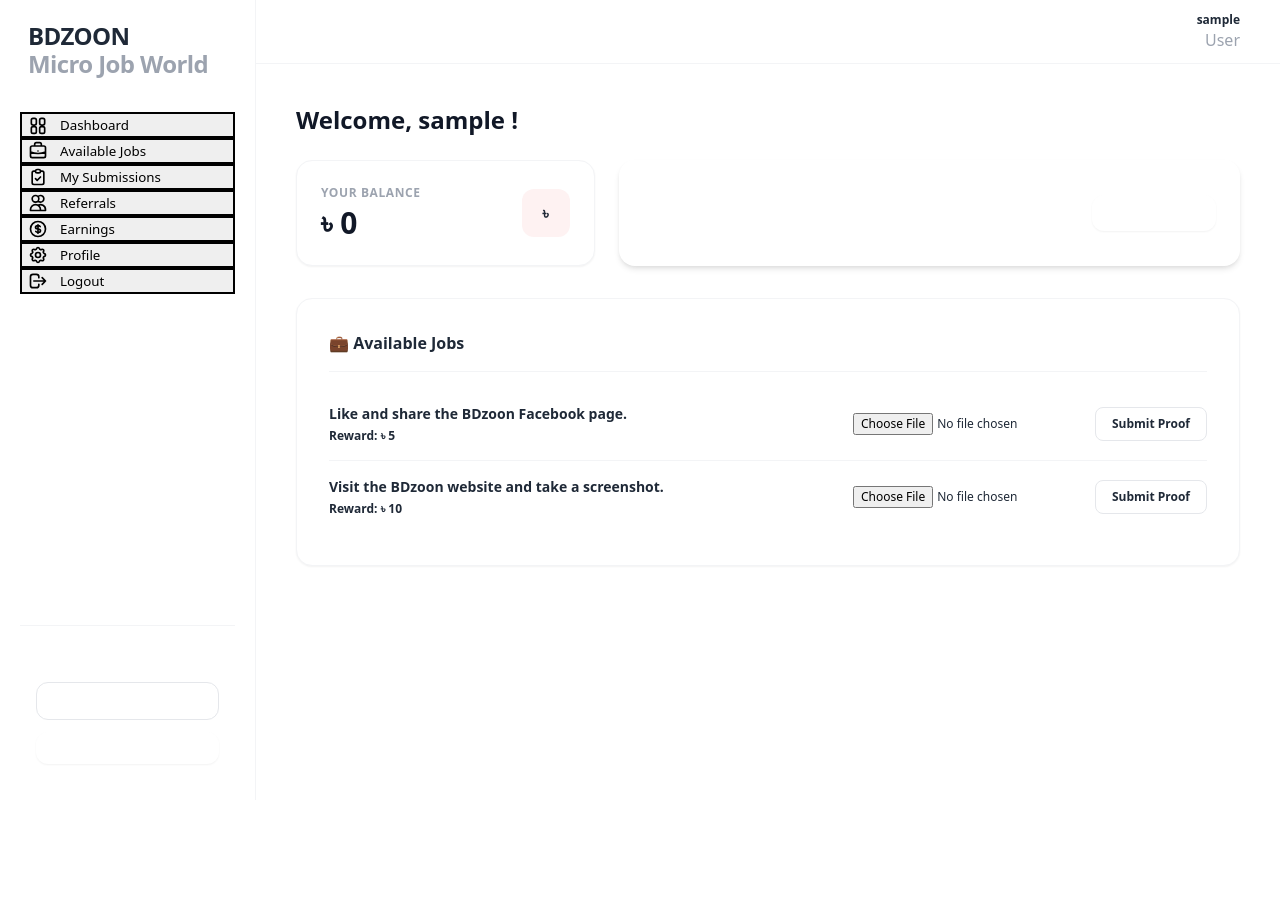
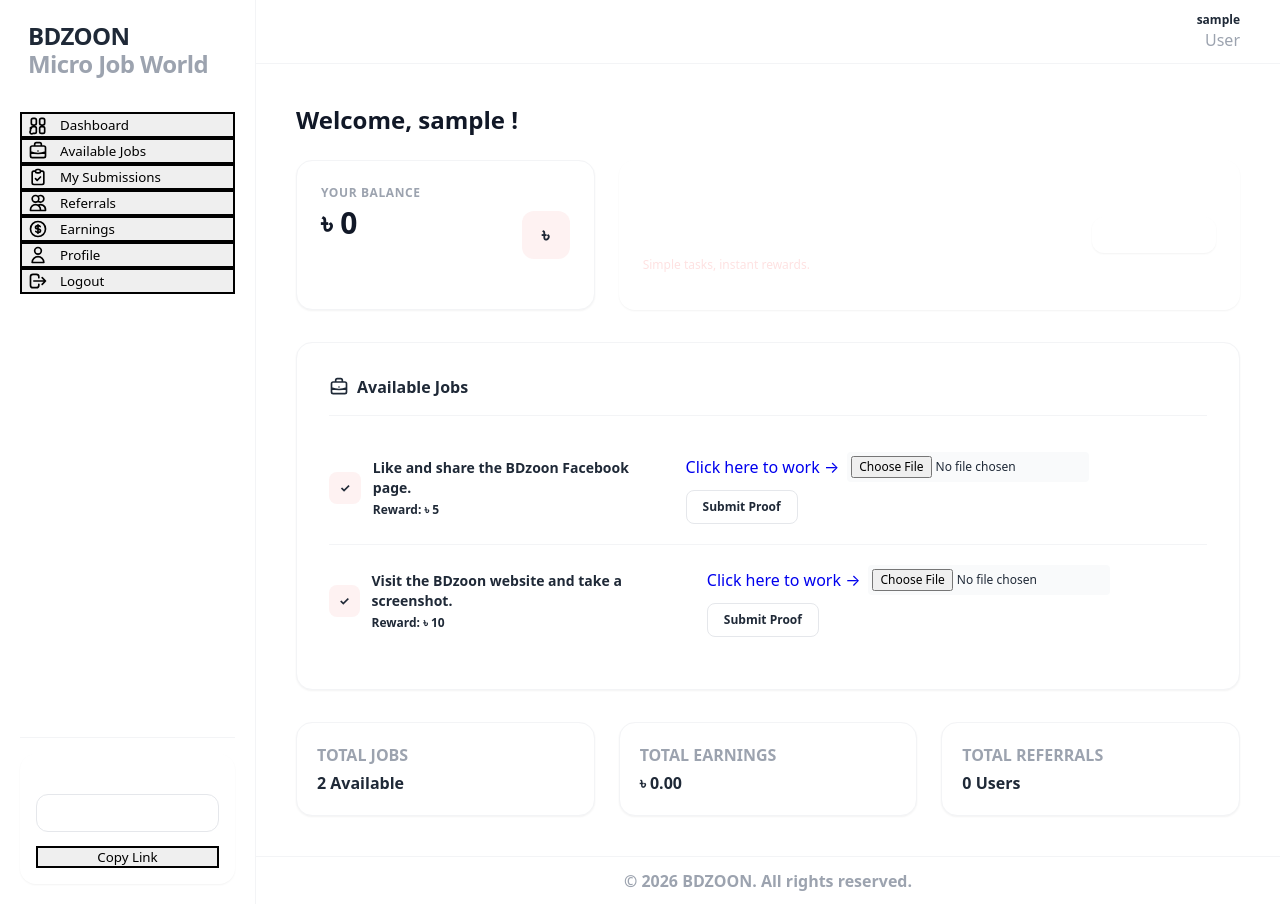
Before and after one commit to mgnasir744/micro-job-world-, a Next.js app: page /dashboard in a window 1280 px wide. Before the commit the page ends 800 px from the top, so only its background shows below. Built offline with nearby package versions, Linux system fonts and the light colour scheme; sample sign-in values are in the browser's storage.

Commit message:
Update dashboard.js

```diff
--- a/pages/dashboard.js
+++ b/pages/dashboard.js
@@ -7,12 +7,12 @@
   const [activeTab, setActiveTab] = useState('Dashboard');
   const [screenshot, setScreenshot] = useState('');
 
-  // ইউজারের এডিটেবল রেঞ্জ
+  // ইউজারের নিজস্ব প্রোফাইল এডিটের রেঞ্জ (নাম, ইউজারনেম, পাসওয়ার্ড)
   const [fullName, setFullName] = useState('');
   const [username, setUsername] = useState('');
   const [password, setPassword] = useState('');
 
-  // আপনার দেওয়া ফেসবুক এবং ওয়েবসাইটের লিঙ্ক দুটি এখানে যুক্ত করা হয়েছে
+  // আপনার দেওয়া নির্দিষ্ট কাজের লিংকসমূহ
   const [tasks] = useState([
     { id: 1, title: 'Like and share the BDzoon Facebook page.', link: 'https://www.facebook.com/BDzoon.official', reward: 5, type: 'fb' },
     { id: 2, title: 'Visit the BDzoon website and take a screenshot.', link: 'https://www.bdzoon.com', reward: 10, type: 'web' }
@@ -40,7 +40,7 @@
 
   const submitTask = (taskId, reward) => {
     if (!screenshot) return alert('Please upload a screenshot proof!');
-    alert('Proof submitted successfully! Waiting for admin approval.');
+    alert('Proof submitted successfully to Admin Panel!');
     setScreenshot('');
   };
 
@@ -50,15 +50,15 @@
     const updatedUser = { ...user, username, fullName };
     localStorage.setItem('user', JSON.stringify(updatedUser));
     setUser(updatedUser);
-    alert('Account settings saved successfully!');
+    alert('Account configuration updated successfully!');
   };
 
-  if (!user) return <div className="min-h-screen flex items-center justify-center bg-white text-red-600 font-bold">Loading...</div>;
+  if (!user) return <div className="min-h-screen flex items-center justify-center bg-white text-[#E51818] font-bold">Loading...</div>;
 
   const referralLink = `https://micro-job-world.vercel.app/?ref=${user.username}`;
 
   return (
-    <div className="min-h-screen bg-[#F8FAFC] flex flex-col md:flex-row font-sans text-gray-800 antialiased">
+    <div className="min-h-screen bg-[#FAFAFA] flex flex-col md:flex-row font-sans text-gray-800 antialiased">
       <Head>
         <title>BDZOON - Micro Job World</title>
         <meta charSet="UTF-8" />
@@ -66,9 +66,10 @@
         <link href="https://cdn.jsdelivr.net/npm/tailwindcss@2.2.19/dist/tailwind.min.css" rel="stylesheet" />
       </Head>
 
-      {/* ================= বামপাশের সাইডবার ================= */}
+      {/* ================= বামপাশের সাইডবার (লাল ও সাদা থিম ক্লোন) ================= */}
       <div className="w-full md:w-64 bg-white border-r border-gray-100 flex flex-col justify-between p-5 shrink-0">
         <div>
+          {/* BDZOON লোগো */}
           <div className="mb-8 pl-2">
             <h1 className="text-2xl font-black text-[#E51818] tracking-tight flex flex-col">
               BDZOON
@@ -76,20 +77,23 @@
             </h1>
           </div>
 
+          {/* নেভিগেশন মেনু (SVG আইকন সমৃদ্ধ) */}
           <nav className="space-y-1">
             {[
-              { name: 'Dashboard', svg: <svg className="w-5 h-5" fill="none" stroke="currentColor" viewBox="0 0 24 24"><path strokeLinecap="round" strokeLinejoin="round" strokeWidth="2" d="M4 6a2 2 0 012-2h2a2 2 0 012 2v4a2 2 0 01-2 2H6a2 2 0 01-2-2V6zM14 6a2 2 0 012-2h2a2 2 0 012 2v4a2 2 0 01-2 2h-2a2 2 0 01-2-2V6zM4 16a2 2 0 012-2h2a2 2 0 012 2v4a2 2 0 01-2 2H6a2 2 0 01-2-2v-4zM14 16a2 2 0 012-2h2a2 2 0 012 2v4a2 2 0 01-2 2h-2a2 2 0 01-2-2v-4z" /></svg> },
+              { name: 'Dashboard', svg: <svg className="w-5 h-5" fill="none" stroke="currentColor" viewBox="0 0 24 24"><path strokeLinecap="round" strokeLinejoin="round" strokeWidth="2" d="M4 6a2 2 0 012-2h2a2 2 0 012 2v4a2 2 0 01-2 2H6a2 2 0 01-2-2V6zM14 6a2 2 0 012-2h2a2 2 0 012 2v4a2 2 0 01-2 2h-2a2 2 0 01-2-2V6zM4 16a2 2 0 012-2h2a2 2 0 012 2v4a2 2 0 01-2 2H6a2 2 0 01-3-3v-4zM14 16a2 2 0 012-2h2a2 2 0 012 2v4a2 2 0 01-2 2h-2a2 2 0 01-2-2v-4z" /></svg> },
               { name: 'Available Jobs', svg: <svg className="w-5 h-5" fill="none" stroke="currentColor" viewBox="0 0 24 24"><path strokeLinecap="round" strokeLinejoin="round" strokeWidth="2" d="M21 13.255A23.931 23.931 0 0112 15c-3.183 0-6.22-.62-9-1.745M16 6V4a2 2 0 00-2-2h-4a2 2 0 00-2 2v2m4 6h.01M5 20h14a2 2 0 002-2V8a2 2 0 00-2-2H5a2 2 0 00-2 2v10a2 2 0 002 2z" /></svg> },
               { name: 'My Submissions', svg: <svg className="w-5 h-5" fill="none" stroke="currentColor" viewBox="0 0 24 24"><path strokeLinecap="round" strokeLinejoin="round" strokeWidth="2" d="M9 5H7a2 2 0 00-2 2v12a2 2 0 002 2h10a2 2 0 002-2V7a2 2 0 00-2-2h-2M9 5a2 2 0 002 2h2a2 2 0 002-2M9 5a2 2 0 012-2h2a2 2 0 012 2m-6 9l2 2 4-4" /></svg> },
               { name: 'Referrals', svg: <svg className="w-5 h-5" fill="none" stroke="currentColor" viewBox="0 0 24 24"><path strokeLinecap="round" strokeLinejoin="round" strokeWidth="2" d="M12 4.354a4 4 0 110 5.292M15 21H3v-1a6 6 0 0112 0v1zm0 0h6v-1a6 6 0 00-9-5.197M13 7a4 4 0 11-8 0 4 4 0 018 0z" /></svg> },
               { name: 'Earnings', svg: <svg className="w-5 h-5" fill="none" stroke="currentColor" viewBox="0 0 24 24"><path strokeLinecap="round" strokeLinejoin="round" strokeWidth="2" d="M12 8c-1.657 0-3 .895-3 2s1.343 2 3 2 3 .895 3 2-1.343 2-3 2m0-8c1.11 0 2.08.402 2.599 1M12 8V7m0 1v8m0 0v1m0-1c-1.11 0-2.08-.402-2.599-1M21 12a9 9 0 11-18 0 9 9 0 0118 0z" /></svg> },
-              { name: 'Profile', svg: <svg className="w-5 h-5" fill="none" stroke="currentColor" viewBox="0 0 24 24"><path strokeLinecap="round" strokeLinejoin="round" strokeWidth="2" d="M10.325 4.317c.426-1.756 2.924-1.756 3.35 0a1.724 1.724 0 002.573 1.066c1.543-.94 3.31.826 2.37 2.37a1.724 1.724 0 001.065 2.572c1.756.426 1.756 2.924 0 3.35a1.724 1.724 0 00-1.066 2.573c.94 1.543-.826 3.31-2.37 2.37a1.724 1.724 0 00-2.572 1.065c-.426 1.756-2.924 1.756-3.35 0a1.724 1.724 0 00-2.573-1.066c-1.543.94-3.31-.826-2.37-2.37a1.724 1.724 0 00-1.065-2.572c-1.756-.426-1.756-2.924 0-3.35a1.724 1.724 0 001.066-2.573c-.94-1.543.826-3.31 2.37-2.37.996.608 2.296.07 2.572-1.065z" /><path strokeLinecap="round" strokeLinejoin="round" strokeWidth="2" d="M15 12a3 3 0 11-6 0 3 3 0 016 0z" /></svg> }
+              { name: 'Profile', svg: <svg className="w-5 h-5" fill="none" stroke="currentColor" viewBox="0 0 24 24"><path strokeLinecap="round" strokeLinejoin="round" strokeWidth="2" d="M16 7a4 4 0 11-8 0 4 4 0 018 0zM12 14a7 7 0 00-7 7h14a7 7 0 00-7-7z" /></svg> }
             ].map((tab) => (
               <button
                 key={tab.name}
                 onClick={() => setActiveTab(tab.name)}
                 className={`w-full flex items-center space-x-3 px-4 py-2.5 rounded-xl font-bold text-sm transition-all ${
-                  activeTab === tab.name ? 'bg-[#E51818] text-white shadow-md' : 'text-gray-500 hover:bg-gray-50'
+                  activeTab === tab.name
+                    ? 'bg-[#E51818] text-white shadow-md'
+                    : 'text-gray-500 hover:bg-gray-50'
                 }`}
               >
                 {tab.svg}
@@ -104,21 +108,24 @@
           </nav>
         </div>
 
+        {/* রেফারেল সিস্টেম */}
         <div className="mt-8 pt-4 border-t border-gray-100">
-          <div className="bg-[#E51818] p-4 rounded-2xl text-white">
+          <div className="bg-[#E51818] p-4 rounded-2xl text-white shadow-sm">
             <h4 className="text-xs font-bold tracking-wide mb-2">Your Referral Link</h4>
-            <div className="bg-white/10 p-2.5 rounded-xl border border-white/10 mb-3 overflow-hidden text-ellipsis whitespace-nowrap text-xs">
+            <div className="bg-white/10 p-2.5 rounded-xl border border-white/10 mb-3 overflow-hidden text-ellipsis whitespace-nowrap text-xs font-mono">
               {referralLink}
             </div>
-            <button onClick={() => { navigator.clipboard.writeText(referralLink); alert('Link Copied!'); }} className="w-full bg-white text-[#E51818] text-xs py-2 rounded-xl font-bold hover:bg-gray-50 shadow-sm">
+            <button onClick={() => { navigator.clipboard.writeText(referralLink); alert('Link Copied!'); }} className="w-full bg-white text-[#E51818] text-xs py-2 rounded-xl font-bold hover:bg-gray-50 shadow-sm transition-all">
               Copy Link
             </button>
           </div>
         </div>
       </div>
 
-      {/* ================= ডানপাশের মেইন প্যানেল ================= */}
+      {/* ================= ডানপাশের মেইন কন্টেন্ট প্যানেল ================= */}
       <div className="flex-1 flex flex-col min-w-0">
+
+        {/* হেডার বার */}
         <header className="bg-white border-b border-gray-100 h-16 px-6 md:px-10 flex items-center justify-between shrink-0">
           <div className="flex items-center space-x-3 ml-auto">
             <div className="w-8 h-8 rounded-full bg-[#E51818] text-white flex items-center justify-center text-xs font-bold">U</div>
@@ -129,26 +136,33 @@
           </div>
         </header>
 
+        {/* ড্যাশবোর্ড উইন্ডো ভিউ */}
         <main className="flex-1 p-6 md:p-10 overflow-y-auto">
+
           {activeTab === 'Dashboard' && (
             <>
               <div className="mb-6">
                 <h2 className="text-2xl font-bold text-gray-900">Welcome, <span className="text-[#E51818]">{user.username}</span> !</h2>
               </div>
 
+              {/* টপ কার্ডস গ্রিড */}
               <div className="grid grid-cols-1 lg:grid-cols-3 gap-6 mb-8">
+                {/* ব্যালেন্স বক্স */}
                 <div className="bg-white p-6 rounded-2xl border border-gray-100 shadow-sm flex items-center justify-between">
                   <div>
                     <p className="text-xs font-bold text-gray-400 uppercase tracking-wider">Your Balance</p>
                     <p className="text-3xl font-black text-gray-900 mt-1">৳ {user.balance || 0}</p>
+                    <button onClick={() => { localStorage.clear(); router.push('/'); }} className="mt-4 bg-[#E51818] text-white text-xs px-4 py-1.5 rounded-lg font-bold hover:bg-red-700">Logout</button>
                   </div>
-                  <div className="w-12 h-12 bg-red-50 text-[#E51818] rounded-xl flex items-center justify-center font-bold">৳</div>
+                  <div className="w-12 h-12 bg-red-50 text-[#E51818] rounded-xl flex items-center justify-center font-bold text-xl">৳</div>
                 </div>
 
-                <div className="lg:col-span-2 bg-gradient-to-r from-[#E51818] to-[#EF4444] p-6 rounded-2xl text-white shadow-md flex flex-col sm:flex-row justify-between items-start sm:items-center gap-4">
+                {/* রেড প্রমো ব্যানার */}
+                <div className="lg:col-span-2 bg-gradient-to-r from-[#E51818] to-[#EF4444] p-6 rounded-2xl text-white shadow-sm flex flex-col sm:flex-row justify-between items-start sm:items-center gap-4">
                   <div>
                     <h3 className="text-lg font-bold">Complete Micro Jobs</h3>
                     <p className="text-xl font-black">Earn Money Easily</p>
+                    <p className="text-xs text-red-100 mt-1">Simple tasks, instant rewards.</p>
                   </div>
                   <button onClick={() => setActiveTab('Available Jobs')} className="bg-white text-[#E51818] font-bold px-5 py-2.5 rounded-xl text-xs hover:bg-gray-50 shadow-sm">
                     Start Working
@@ -156,25 +170,32 @@
                 </div>
               </div>
 
-              {/* জব মডিউল - লিংকসহ */}
+              {/* অ্যাক্টিভ জব মডিউল (এখানে আপনার নির্দিষ্ট দুটি লিংক সেট করা হয়েছে) */}
               <div className="bg-white p-6 md:p-8 rounded-2xl border border-gray-100 shadow-sm mb-8">
                 <div className="flex items-center space-x-3 mb-4 border-b border-gray-100 pb-4">
-                  <div className="text-[#E51818] font-bold">💼 Available Jobs</div>
+                  <div className="text-[#E51818] font-bold flex items-center space-x-2">
+                    <svg className="w-5 h-5" fill="none" stroke="currentColor" viewBox="0 0 24 24"><path strokeLinecap="round" strokeLinejoin="round" strokeWidth="2" d="M21 13.255A23.931 23.931 0 0112 15c-3.183 0-6.22-.62-9-1.745M16 6V4a2 2 0 00-2-2h-4a2 2 0 00-2 2v2m4 6h.01M5 20h14a2 2 0 002-2V8a2 2 0 00-2-2H5a2 2 0 00-2 2v10a2 2 0 002 2z" /></svg>
+                    <span>Available Jobs</span>
+                  </div>
                 </div>
 
                 <div className="divide-y divide-gray-100">
                   {tasks.map(task => (
-                    <div key={task.id} className="py-4 flex flex-col xl:flex-row justify-between items-start xl:items-center gap-4">
-                      <div>
-                        <h4 className="font-bold text-gray-800 text-sm">{task.title}</h4>
-                        <p className="text-xs font-bold text-[#E51818] mt-1">Reward: ৳ {task.reward}</p>
+                    <div key={task.id} className="py-5 flex flex-col xl:flex-row justify-between items-start xl:items-center gap-4">
+                      <div className="flex items-center space-x-3">
+                        <div className="w-8 h-8 rounded-lg bg-red-50 text-[#E51818] flex items-center justify-center font-bold text-xs">✓</div>
+                        <div>
+                          <h4 className="font-bold text-gray-800 text-sm">{task.title}</h4>
+                          <p className="text-xs font-bold text-[#E51818] mt-1">Reward: ৳ {task.reward}</p>
+                        </div>
                       </div>
 
+                      {/* অ্যাকশন বাটনসমূহ (১০০% ক্লিকযোগ্য) */}
                       <div className="w-full xl:w-auto flex flex-wrap items-center gap-2">
-                        <a href={task.link} target="_blank" rel="noreferrer" className="bg-[#E51818] text-white px-4 py-2 rounded-lg text-xs font-bold hover:bg-red-700">
+                        <a href={task.link} target="_blank" rel="noreferrer" className="bg-[#E51818] text-white px-4 py-2 rounded-lg text-xs font-bold hover:bg-red-700 transition-all">
                           Click here to work →
                         </a>
-                        <input type="file" accept="image/*" onChange={handleFileChange} className="text-xs max-w-[140px]" />
+                        <input type="file" accept="image/*" onChange={handleFileChange} className="text-xs max-w-[140px] bg-gray-50 p-1 rounded" />
                         <button onClick={() => submitTask(task.id, task.reward)} className="border border-[#E51818] text-[#E51818] bg-white px-4 py-2 rounded-lg text-xs font-bold hover:bg-red-50">
                           Submit Proof
                         </button>
@@ -183,14 +204,33 @@
                   ))}
                 </div>
               </div>
+
+              {/* স্ট্যাটস কাউন্টার */}
+              <div className="grid grid-cols-1 sm:grid-cols-3 gap-6">
+                <div className="bg-white p-5 rounded-2xl border border-gray-100 shadow-sm">
+                  <p className="text-[11px] font-bold text-gray-400 uppercase">Total Jobs</p>
+                  <p className="text-base font-black text-gray-800 mt-1">2 Available</p>
+                </div>
+                <div className="bg-white p-5 rounded-2xl border border-gray-100 shadow-sm">
+                  <p className="text-[11px] font-bold text-gray-400 uppercase">Total Earnings</p>
+                  <p className="text-base font-black text-gray-800 mt-1">৳ 0.00</p>
+                </div>
+                <div className="bg-white p-5 rounded-2xl border border-gray-100 shadow-sm">
+                  <p className="text-[11px] font-bold text-gray-400 uppercase">Total Referrals</p>
+                  <p className="text-base font-black text-gray-800 mt-1">0 Users</p>
+                </div>
+              </div>
             </>
           )}
 
+          {/* ================= ১০০% ইউজার সেটিংস এডিটেবল রেঞ্জ ================= */}
           {activeTab === 'Profile' && (
             <div className="max-w-xl bg-white p-6 md:p-8 rounded-2xl border border-gray-100 shadow-sm">
               <div className="mb-6 border-b border-gray-100 pb-4">
                 <h3 className="text-base font-bold text-gray-800">Edit Personal Profile</h3>
+                <p className="text-xs text-gray-400">Manage your own credentials securely. Super Admin panel is restricted.</p>
               </div>
+
               <form onSubmit={handleProfileUpdate} className="space-y-4">
                 <div>
                   <label className="block text-xs font-bold text-gray-500 uppercase">Full Name</label>
@@ -210,7 +250,18 @@
               </form>
             </div>
           )}
+
+          {activeTab !== 'Dashboard' && activeTab !== 'Profile' && (
+            <div className="bg-white p-10 rounded-2xl border border-gray-100 shadow-sm text-center text-gray-400 font-bold text-sm">
+              Section {activeTab} is synchronized.
+            </div>
+          )}
+
         </main>
+
+        <footer className="h-12 border-t border-gray-100 flex items-center justify-center text-[11px] text-gray-400 font-bold shrink-0">
+          © 2026 BDZOON. All rights reserved.
+        </footer>
       </div>
     </div>
   );
```
